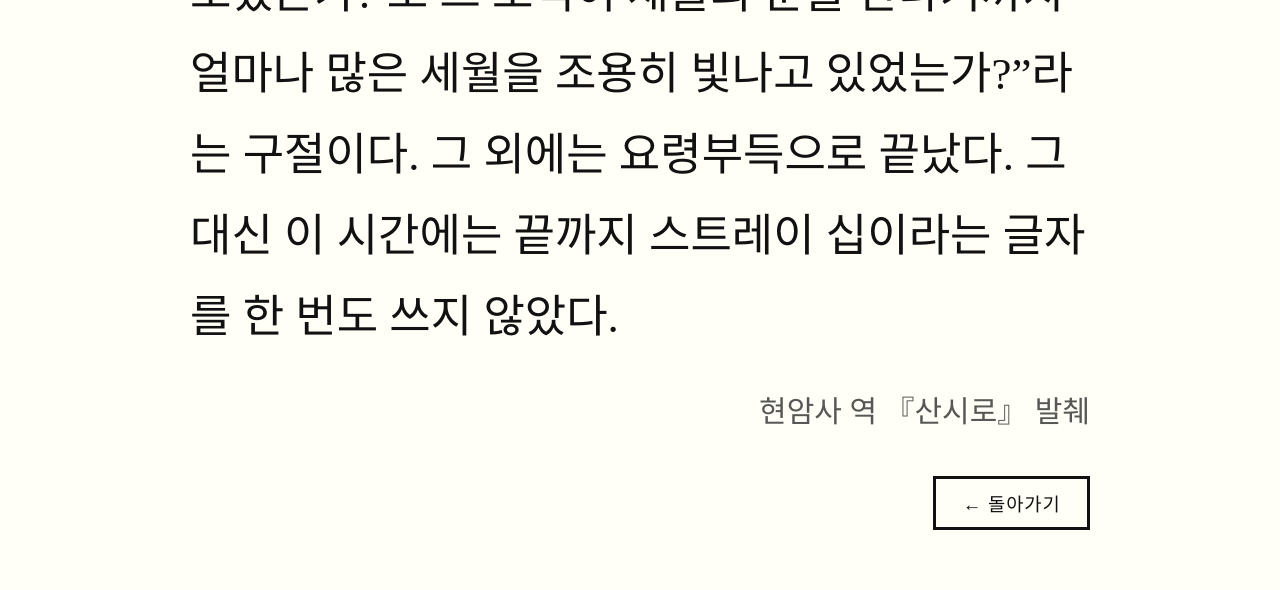
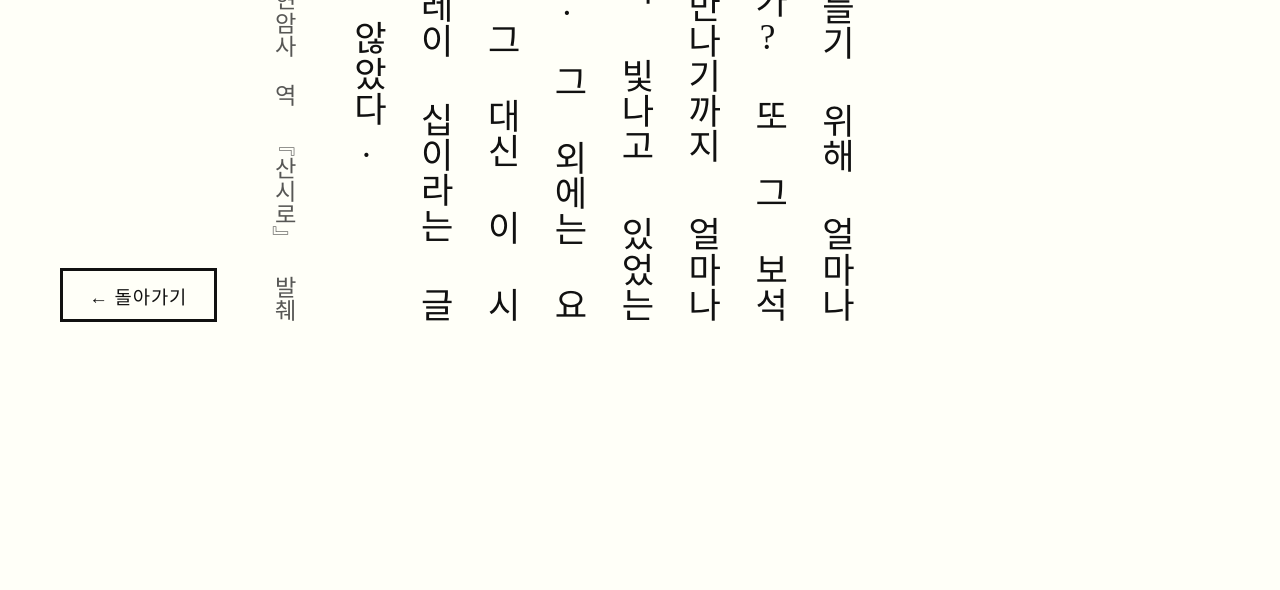
Before and after one commit to Zeugnis04/zeugnis04.github.io, an Astro site: page /misc/samhwa-myeongjo in a window 1280 px wide. Shown: the part 430-1020 px from the top of the page. After the commit the page ends 800 px from the top, so only its background shows below. Built offline with nearby package versions, Linux system fonts and the light colour scheme; Astro itself is replaced by a stand-in of ours; a web font is replaced by a local one.

Commit message:
vertical

```diff
--- a/src/pages/misc/samhwa-myeongjo.astro
+++ b/src/pages/misc/samhwa-myeongjo.astro
@@ -14,8 +14,8 @@ import "@/styles/site.scss";
     <main class="samhwa-stage">
       <h1 class="samhwa-title" lang="ko">삼화명조</h1>
       <div class="samhwa-passage" lang="ko">
-          “자연은 보석을 만들기 위해 얼마나 많은 세월을 보냈는가? 또 그 보석이 채굴의 운을 만나기까지 얼마나 많은 세월을 조용히 빛나고 있었는가?”라는 구절이다. 그 외에는 요령부득으로 끝났다. 그 대신 이 시간에는 끝까지 스트레이 십이라는 글자를 한 번도 쓰지 않았다.
-        <cite>현암사 역 『산시로』 발췌</cite>
+          ﹁자연은 보석을 만들기 위해 얼마나 많은 세월을 보냈는가? 또 그 보석이 채굴의 운을 만나기까지 얼마나 많은 세월을 조용히 빛나고 있었는가?﹂라는 구절이다. 그 외에는 요령부득으로 끝났다. 그 대신 이 시간에는 끝까지 스트레이 십이라는 글자를 한 번도 쓰지 않았다.
+        <cite>현암사 역 <span class="vform">﹃</span>산시로<span class="vform">﹄</span> 발췌</cite>
       </div>
       <div class="samhwa-back">
         <a href="/misc/">← 돌아가기</a>
@@ -25,67 +25,115 @@ import "@/styles/site.scss";
 </html>
 
 <style>
+  /* The site-wide "OnulSamhwa" face is clipped to Hangul by unicode-range, so
+     every mark of punctuation falls through to the next family in the stack.
+     That is right for running text on the rest of the site --- it keeps Hanja
+     and Latin off Samhwa --- but wrong for a specimen, and wrong for vertical
+     setting in particular: Samhwa draws its own vertical forms and the
+     fallback face never gets to use them. Same file, so it is the same cached
+     download; this one just doesn't hide anything. */
+  @font-face {
+    font-family: "OnulSamhwaFull";
+    src: url("/fonts/Samhwa/typeface-2d6c81e0.woff") format("woff");
+    font-weight: normal;
+    font-style: normal;
+    font-display: swap;
+  }
+
   /* Override the site's constrained body for a full-page showcase. */
   body.samhwa-showcase {
     width: 100%;
     max-width: none;
-    min-height: 100vh;
     margin: 0;
     padding: 0;
     background-color: var(--bg-color);
     color: var(--text-color);
   }
 
+  /* The whole page is set vertically, right to left: the title is the
+     rightmost column and the passage runs off to its left, so the page
+     scrolls horizontally rather than down.
+
+     `text-orientation: upright` rather than the default `mixed`: the ASCII
+     punctuation here (?, .) is vo=R in UTR #50, so `mixed` would rotate it 90°.
+     Upright keeps every mark on its feet --- including ﹁ and ﹂, which are
+     already the vertical forms and want to be drawn exactly as they are. */
   .samhwa-stage {
+    writing-mode: vertical-rl;
+    text-orientation: upright;
     display: flex;
-    flex-direction: column;
-    align-items: center;
-    padding: 4rem 8vw 1.5rem;
+    flex-direction: column; /* logical: stacks right-to-left */
+    align-items: flex-start; /* logical: aligns to the top */
+    height: 100dvh;
+    padding: 6vh 4rem;
+    gap: 3rem;
     box-sizing: border-box;
   }
 
-  /* 삼화명조, large and horizontal. */
   .samhwa-title {
-    font-family: "OnulSamhwa", "source-han-serif-sc", serif;
-    font-size: clamp(3.5rem, 16vw, 14rem);
+    font-family: "OnulSamhwaFull", "OnulSamhwa", "source-han-serif-sc", serif;
+    font-size: clamp(3rem, 11vh, 9rem);
     font-weight: 400;
     line-height: 1;
     letter-spacing: 0.04em;
-    margin: 0 0 2.5rem;
-    text-align: center;
+    margin: 0;
+    align-self: flex-start;
   }
 
   .samhwa-passage {
-    max-width: 60rem;
-    font-family: "OnulSamhwa", "source-han-serif-sc", serif;
-    font-size: 3rem !important; /* large body text */
-    line-height: 1.8;
-  }
-
-  .samhwa-passage p {
-    margin: 0;
+    height: 100%;
+    /* The stage's main axis is horizontal (right-to-left), so `margin-block`
+       is the axis the columns advance along. Auto on both sides absorbs the
+       free space left over once the title and the back button have taken
+       theirs, and splits it evenly --- centring the passage in the gap
+       between them instead of on the viewport. Collapses to 0 when the text
+       is long enough to fill the width, which is what you want. */
+    margin-block: auto;
+    font-family: "OnulSamhwaFull", "OnulSamhwa", "source-han-serif-sc", serif;
+    font-size: clamp(1.5rem, 4.4vh, 3rem) !important;
+    line-height: 1.9; /* in vertical text this is the column width */
     text-align: justify;
+    /* Samhwa ships `vert`/`vrt2`, and its coverage is exactly what this page
+       needs: ? . , 「」 “” all have purpose-drawn vertical alternates. Asking
+       for them by hand because `text-orientation: upright` suppresses the
+       UA's own vertical-alternate handling --- without this the marks stand
+       upright but wear their horizontal glyphs, sitting on a baseline that
+       isn't there any more. The two features carry identical mappings in this
+       font, so enabling both is belt and braces, not a double substitution. */
+    font-feature-settings: "vert" 1, "vrt2" 1;
   }
 
   .samhwa-passage cite {
-    display: block;
-    margin-top: 1.75rem;
-    font-size: 2.0rem !important;
+    display: block; /* its own column, to the left of the passage */
+    margin-block-start: 1.75rem;
+    font-size: 0.66em !important;
     font-style: normal;
-    text-align: right;
+    text-align: end; /* logical: bottom of the column */
     opacity: 0.7;
   }
 
-  /* Back button: a black-outlined rectangle, aligned right, with a quick
-     hover/press response. */
-  /* Same width + centering as .samhwa-passage, so its right edge lines up
-     with the paragraph's right end; text-align pins the button there. */
+  /* Samhwa draws vertical alternates for 「」 but has no ﹃﹄ (U+FE43/FE44)
+     at all, so the book title's brackets --- and nothing else on the page ---
+     come from whichever CJK serif the system already has. Serif-first so they
+     don't land on a gothic sitting next to Samhwa's Hangul. */
+  .samhwa-passage cite .vform {
+    font-family:
+      "Noto Serif CJK KR",
+      "Noto Serif KR",
+      "Source Han Serif KR",
+      "Hiragino Mincho ProN",
+      "Apple Myungjo",
+      Batang,
+      "MS Mincho",
+      SimSun,
+      serif;
+  }
+
+  /* Back button: a black-outlined rectangle set horizontally, parked at the
+     bottom of the last (leftmost) column. */
   .samhwa-back {
-    width: 100%;
-    max-width: 60rem;
-    margin-top: 2.5rem;
-    padding-bottom: 2.5rem;
-    text-align: right;
+    writing-mode: horizontal-tb;
+    align-self: flex-end; /* logical: bottom */
   }
 
   .samhwa-back a {
@@ -97,6 +145,7 @@ import "@/styles/site.scss";
     font-family: "OnulSamhwa", adobe-caslon-pro, serif;
     font-size: 1.25rem;
     letter-spacing: 0.05em;
+    white-space: nowrap;
     text-decoration: none;
     transition:
       background-color 0.15s ease,
@@ -115,11 +164,9 @@ import "@/styles/site.scss";
   }
 
   @media (max-width: 40rem) {
-    .samhwa-passage {
-      font-size: 2rem;
-    }
-    .samhwa-passage cite {
-      font-size: 1.4rem;
+    .samhwa-stage {
+      padding: 4vh 1.5rem;
+      gap: 1.5rem;
     }
   }
 </style>
```
Also changed, not shown: src/pages/misc.md (+3 -1 lines).
